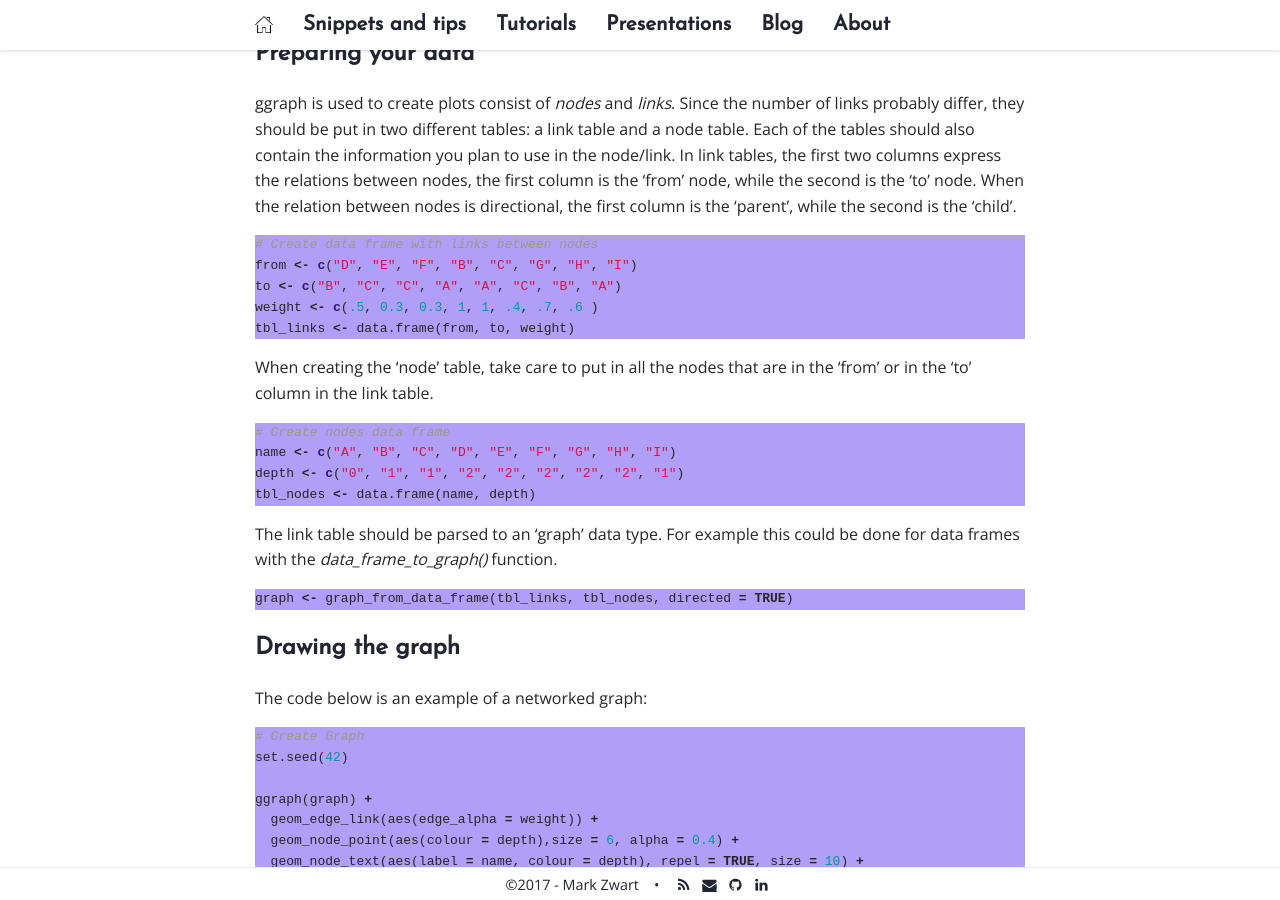
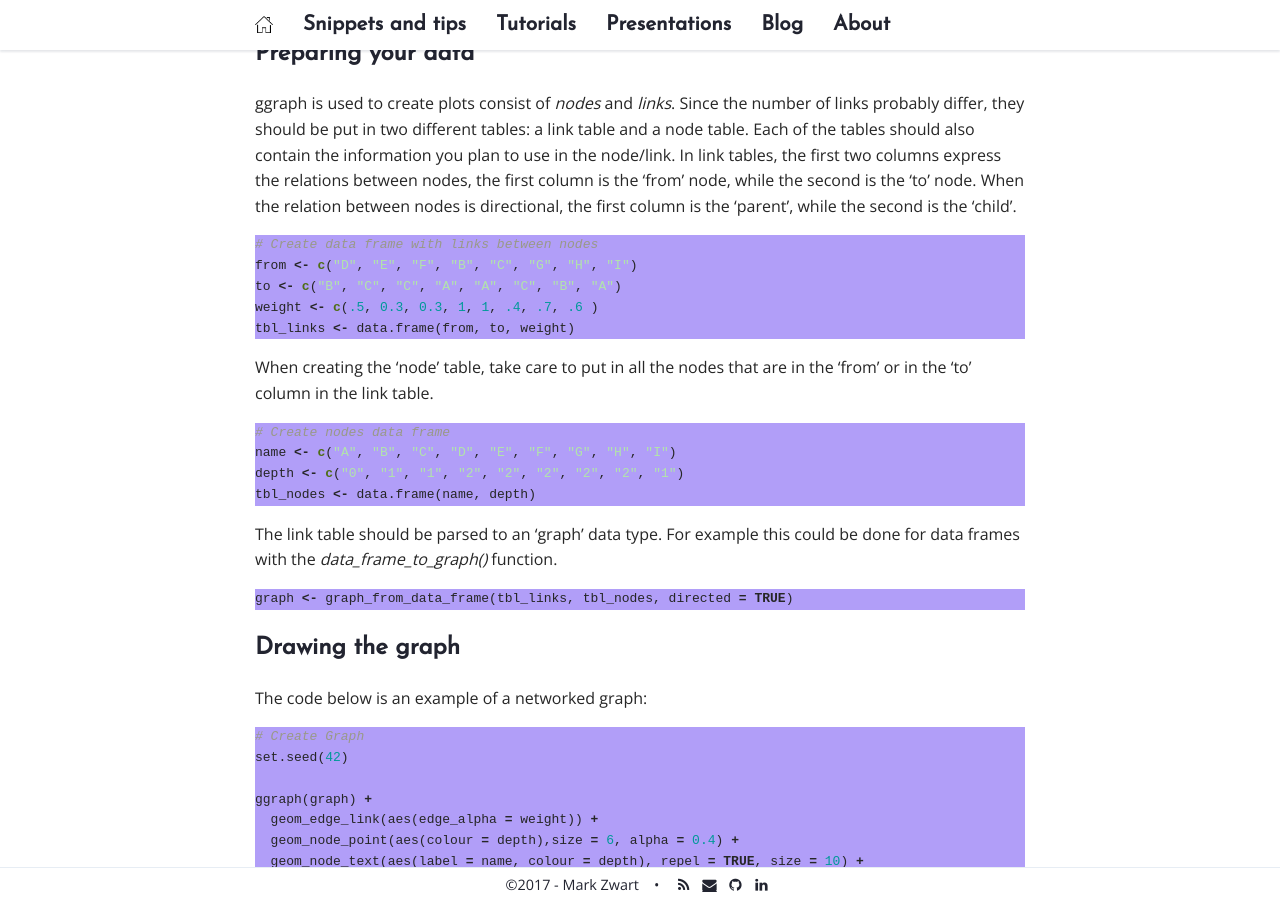
Before and after one commit to mark-me/mark-me.github.io, a Jekyll site: the page built from _pages/tutorials/network-graphs-with-ggraph/network-graphs-with-ggraph.md, in a window 1280 px wide and 900 px high, scrolled down 652 px. Built offline with Jekyll 4.4.1, drawn with Linux system fonts in a browser that asks for light colours; nearby versions of some CDN libraries; comment, search, counter and statistics services are not loaded.

Commit message:
Update _syntax-highlighting.scss

```diff
--- a/_sass/_syntax-highlighting.scss
+++ b/_sass/_syntax-highlighting.scss
@@ -30,14 +30,14 @@
     .kr    { font-weight: bold } // Keyword.Reserved
     .kt    { color: #458; font-weight: bold } // Keyword.Type
     .m     { color: #099 } // Literal.Number
-    .s     { color: #d14 } // Literal.String
+    .s     { color: #B2E4AB } // Literal.String
     .na    { color: #008080 } // Name.Attribute
     .nb    { color: #0086B3 } // Name.Builtin
     .nc    { color: #458; font-weight: bold } // Name.Class
     .no    { color: #008080 } // Name.Constant
     .ni    { color: #800080 } // Name.Entity
-    .ne    { color: #35166E; font-weight: bold } // Name.Exception
-    .nf    { color: #35166E; font-weight: bold } // Name.Function
+    .ne    { color: #4F6E16; font-weight: bold } // Name.Exception
+    .nf    { color: #4F6E16; font-weight: bold } // Name.Function
     .nn    { color: #555 } // Name.Namespace
     .nt    { color: #000080 } // Name.Tag
     .nv    { color: #008080 } // Name.Variable
@@ -47,16 +47,16 @@
     .mh    { color: #099 } // Literal.Number.Hex
     .mi    { color: #099 } // Literal.Number.Integer
     .mo    { color: #099 } // Literal.Number.Oct
-    .sb    { color: #d14 } // Literal.String.Backtick
-    .sc    { color: #d14 } // Literal.String.Char
-    .sd    { color: #d14 } // Literal.String.Doc
-    .s2    { color: #d14 } // Literal.String.Double
-    .se    { color: #d14 } // Literal.String.Escape
-    .sh    { color: #d14 } // Literal.String.Heredoc
-    .si    { color: #d14 } // Literal.String.Interpol
-    .sx    { color: #d14 } // Literal.String.Other
+    .sb    { color: #B2E4AB } // Literal.String.Backtick
+    .sc    { color: #B2E4AB } // Literal.String.Char
+    .sd    { color: #B2E4AB } // Literal.String.Doc
+    .s2    { color: #B2E4AB } // Literal.String.Double
+    .se    { color: #B2E4AB } // Literal.String.Escape
+    .sh    { color: #B2E4AB } // Literal.String.Heredoc
+    .si    { color: #B2E4AB } // Literal.String.Interpol
+    .sx    { color: #B2E4AB } // Literal.String.Other
     .sr    { color: #009926 } // Literal.String.Regex
-    .s1    { color: #d14 } // Literal.String.Single
+    .s1    { color: #B2E4AB } // Literal.String.Single
     .ss    { color: #990073 } // Literal.String.Symbol
     .bp    { color: #999 } // Name.Builtin.Pseudo
     .vc    { color: #008080 } // Name.Variable.Class
```
